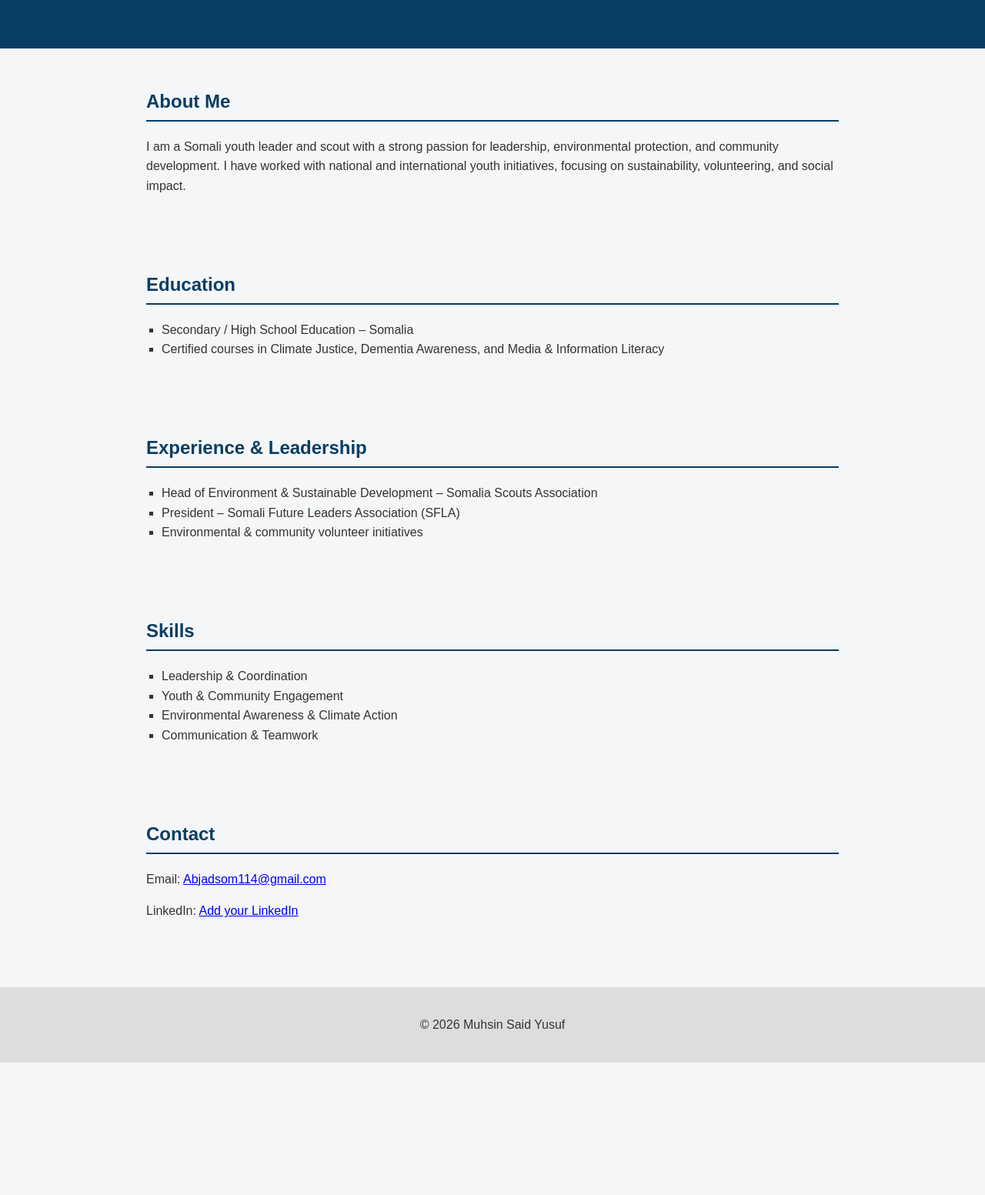
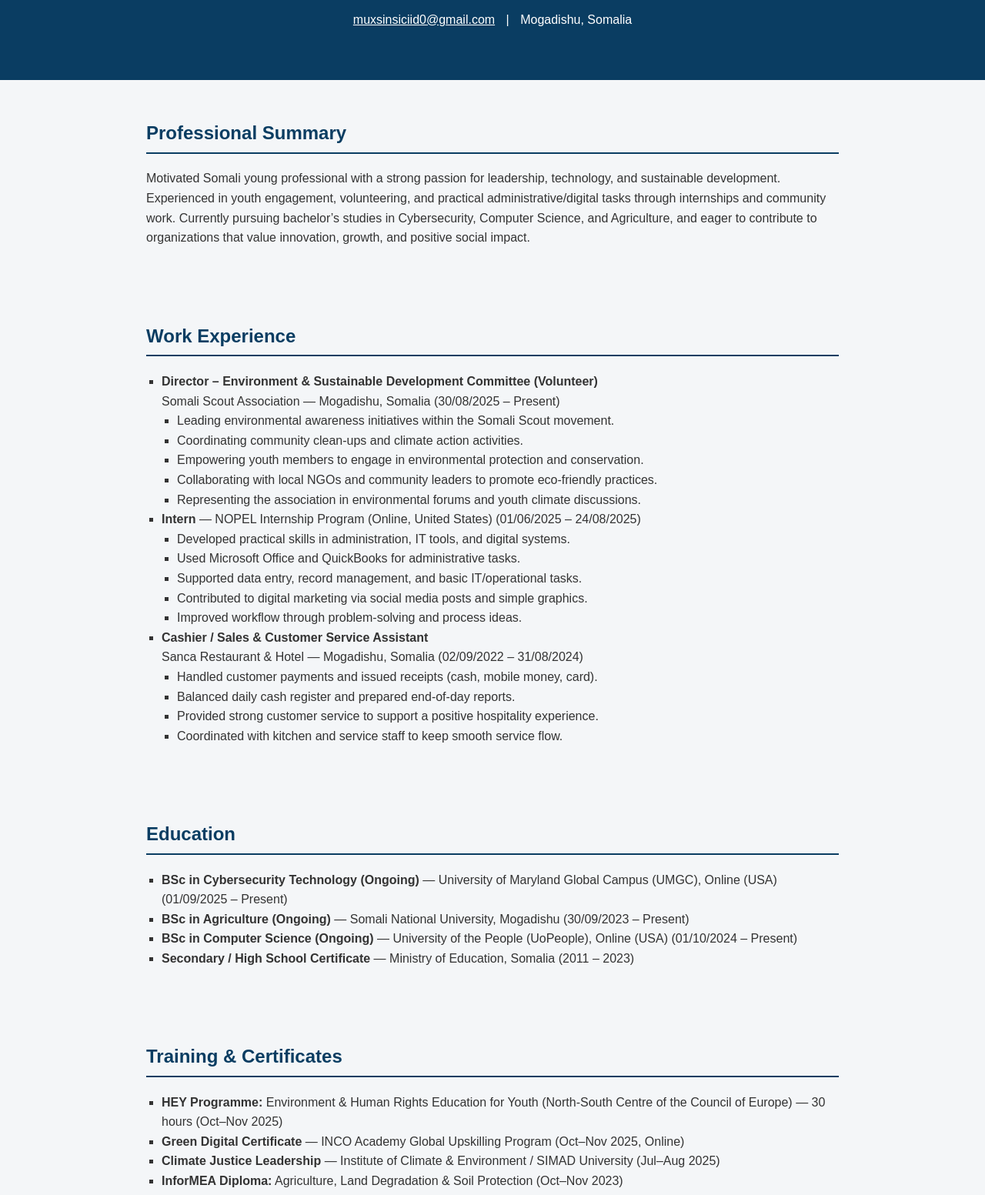
Before and after one commit to MuhsinYusuf-cpu/MuhsinYusuf.github.io, a plain HTML site: page index.html in a window 1280 px wide. Shown: the part 173-1726 px from the top of the page at 77% size. Before the commit the page ends 1554 px from the top, so only its background shows below. Drawn offline with Linux system fonts and the light colour scheme.

Commit message:
Update CV

```diff
--- a/index.html
+++ b/index.html
@@ -1,42 +1,113 @@
 <!DOCTYPE html>
 <html lang="en">
 <head>
-  <meta charset="UTF-8">
-  <title>Muhsin Said Yusuf | Personal Website</title>
-  <meta name="viewport" content="width=device-width, initial-scale=1.0">
-  <link rel="stylesheet" href="style.css">
+  <meta charset="UTF-8" />
+  <title>Muhsin Said Yusuf | CV</title>
+  <meta name="viewport" content="width=device-width, initial-scale=1.0" />
+  <link rel="stylesheet" href="style.css" />
 </head>
+
 <body>
-
   <header>
     <h1>Muhsin Said Yusuf</h1>
     <p>Youth Leader | Scout | Environment & Sustainability Advocate</p>
+    <p style="margin-top:10px;">
+      <a href="mailto:muxsinsiciid0@gmail.com" style="color:#fff;text-decoration:underline;">muxsinsiciid0@gmail.com</a>
+      <span style="margin:0 10px;">|</span>
+      <span>Mogadishu, Somalia</span>
+    </p>
   </header>
 
   <section>
-  <h2>About Me</h2>
+    <h2>Professional Summary</h2>
     <p>
-    I am a Somali youth leader and scout with a strong passion for leadership,
-    environmental protection, and community development. I have worked with
-    national and international youth initiatives, focusing on sustainability,
-    volunteering, and social impact.
+      Motivated Somali young professional with a strong passion for leadership, technology, and sustainable development.
+      Experienced in youth engagement, volunteering, and practical administrative/digital tasks through internships and community work.
+      Currently pursuing bachelor’s studies in Cybersecurity, Computer Science, and Agriculture, and eager to contribute to organizations
+      that value innovation, growth, and positive social impact.
     </p>
+  </section>
+
+  <section>
+    <h2>Work Experience</h2>
+    <ul>
+      <li>
+        <strong>Director – Environment & Sustainable Development Committee (Volunteer)</strong><br />
+        Somali Scout Association — Mogadishu, Somalia (30/08/2025 – Present)
+        <ul>
+          <li>Leading environmental awareness initiatives within the Somali Scout movement.</li>
+          <li>Coordinating community clean-ups and climate action activities.</li>
+          <li>Empowering youth members to engage in environmental protection and conservation.</li>
+          <li>Collaborating with local NGOs and community leaders to promote eco-friendly practices.</li>
+          <li>Representing the association in environmental forums and youth climate discussions.</li>
+        </ul>
+      </li>
+
+      <li>
+        <strong>Intern</strong> — NOPEL Internship Program (Online, United States) (01/06/2025 – 24/08/2025)
+        <ul>
+          <li>Developed practical skills in administration, IT tools, and digital systems.</li>
+          <li>Used Microsoft Office and QuickBooks for administrative tasks.</li>
+          <li>Supported data entry, record management, and basic IT/operational tasks.</li>
+          <li>Contributed to digital marketing via social media posts and simple graphics.</li>
+          <li>Improved workflow through problem-solving and process ideas.</li>
+        </ul>
+      </li>
+
+      <li>
+        <strong>Cashier / Sales & Customer Service Assistant</strong><br />
+        Sanca Restaurant & Hotel — Mogadishu, Somalia (02/09/2022 – 31/08/2024)
+        <ul>
+          <li>Handled customer payments and issued receipts (cash, mobile money, card).</li>
+          <li>Balanced daily cash register and prepared end-of-day reports.</li>
+          <li>Provided strong customer service to support a positive hospitality experience.</li>
+          <li>Coordinated with kitchen and service staff to keep smooth service flow.</li>
+        </ul>
+      </li>
+    </ul>
   </section>
 
   <section>
     <h2>Education</h2>
     <ul>
-    <li>Secondary / High School Education – Somalia</li>
-    <li>Certified courses in Climate Justice, Dementia Awareness, and Media & Information Literacy</li>
+      <li>
+        <strong>BSc in Cybersecurity Technology (Ongoing)</strong> — University of Maryland Global Campus (UMGC), Online (USA) (01/09/2025 – Present)
+      </li>
+      <li>
+        <strong>BSc in Agriculture (Ongoing)</strong> — Somali National University, Mogadishu (30/09/2023 – Present)
+      </li>
+      <li>
+        <strong>BSc in Computer Science (Ongoing)</strong> — University of the People (UoPeople), Online (USA) (01/10/2024 – Present)
+      </li>
+      <li>
+        <strong>Secondary / High School Certificate</strong> — Ministry of Education, Somalia (2011 – 2023)
+      </li>
     </ul>
   </section>
 
   <section>
-  <h2>Experience & Leadership</h2>
+    <h2>Training & Certificates</h2>
     <ul>
-    <li>Head of Environment & Sustainable Development – Somalia Scouts Association</li>
-    <li>President – Somali Future Leaders Association (SFLA)</li>
-    <li>Environmental & community volunteer initiatives</li>
+      <li><strong>HEY Programme:</strong> Environment & Human Rights Education for Youth (North-South Centre of the Council of Europe) — 30 hours (Oct–Nov 2025)</li>
+      <li><strong>Green Digital Certificate</strong> — INCO Academy Global Upskilling Program (Oct–Nov 2025, Online)</li>
+      <li><strong>Climate Justice Leadership</strong> — Institute of Climate & Environment / SIMAD University (Jul–Aug 2025)</li>
+      <li><strong>InforMEA Diploma:</strong> Agriculture, Land Degradation & Soil Protection (Oct–Nov 2023)</li>
+      <li><strong>InforMEA Diploma:</strong> Protection of the Atmosphere (Jul–Dec 2023)</li>
+      <li><strong>UN Climate Change:</strong> Operationalizing Article 6.2 of the Paris Agreement (Jan 2024)</li>
+      <li><strong>UNITAR:</strong> Making Cities Resilient (Oct–Dec 2023)</li>
+      <li><strong>One UN CC:Learn:</strong> Cities & Climate Change (Aug–Sep 2023)</li>
+      <li><strong>UNEP:</strong> Global Framework for a Pollution-Free Planet (Dec 2023)</li>
+      <li><strong>UniAthena:</strong> Master ChatGPT (Nov–Dec 2023)</li>
+      <li><strong>UniAthena:</strong> IELTS Course (Nov–Dec 2023)</li>
+    </ul>
+  </section>
+
+  <section>
+    <h2>Languages</h2>
+    <ul>
+      <li>Somali — Native</li>
+      <li>English — B1/B2</li>
+      <li>Arabic — B2/C1</li>
     </ul>
   </section>
 
@@ -44,21 +115,34 @@
     <h2>Skills</h2>
     <ul>
       <li>Leadership & Coordination</li>
-    <li>Youth & Community Engagement</li>
-    <li>Environmental Awareness & Climate Action</li>
-    <li>Communication & Teamwork</li>
+      <li>Teamwork & Communication</li>
+      <li>Time Management & Self-Motivation</li>
+      <li>Analytical Thinking & Strategic Planning</li>
+      <li>Basic IT Tools (Microsoft Office, data entry)</li>
+      <li>Public Speaking & Youth Engagement</li>
+    </ul>
+  </section>
+
+  <section>
+    <h2>Volunteering & Activities</h2>
+    <ul>
+      <li><strong>Lido Beach Cleanup</strong> — Mogadishu (Feb 2024) with Somali Future Leaders Association</li>
+      <li><strong>Emergency Care Awareness Seminar</strong> — Mogadishu (Community seminar and outreach activity)</li>
     </ul>
   </section>
 
   <section>
     <h2>Contact</h2>
-  <p>Email: <a href="mailto:Abjadsom114@gmail.com">Abjadsom114@gmail.com</a></p>
-  <p>LinkedIn: <a href="#">Add your LinkedIn</a></p>
+    <p>Email: <a href="mailto:muxsinsiciid0@gmail.com">muxsinsiciid0@gmail.com</a></p>
+    <p>Location: Mogadishu, Somalia</p>
+    <p>LinkedIn: <a href="#" target="_blank" rel="noopener">Add your LinkedIn link</a></p>
+
+    <!-- Optional: phone (public website-ka mararka qaar laguma daro) -->
+    <!-- <p>Phone: +252 619 288 950</p> -->
   </section>
 
   <footer>
     <p>© 2026 Muhsin Said Yusuf</p>
   </footer>
-
 </body>
 </html>
```
Lines whose indentation alone changed are shown as unchanged.
